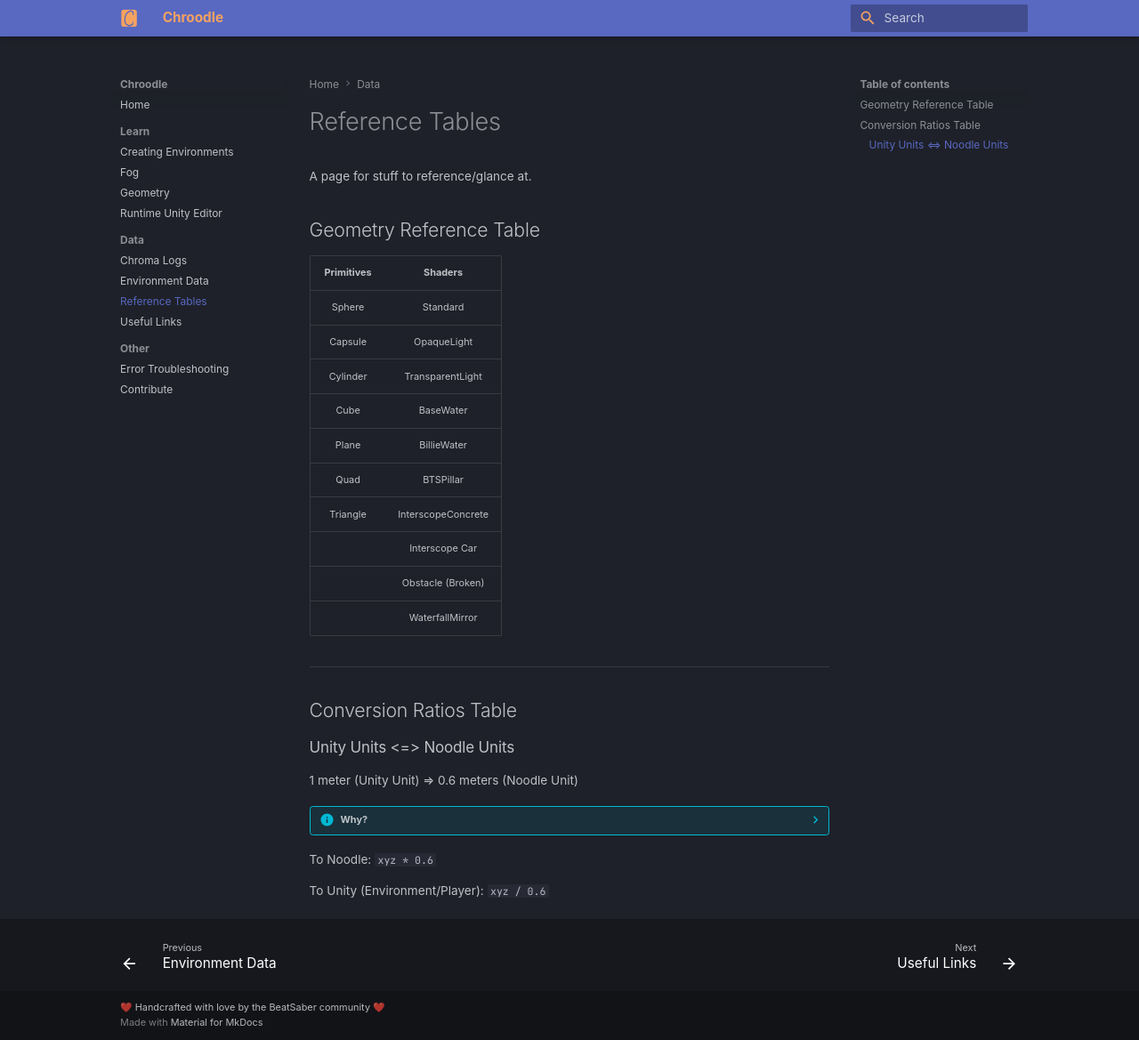
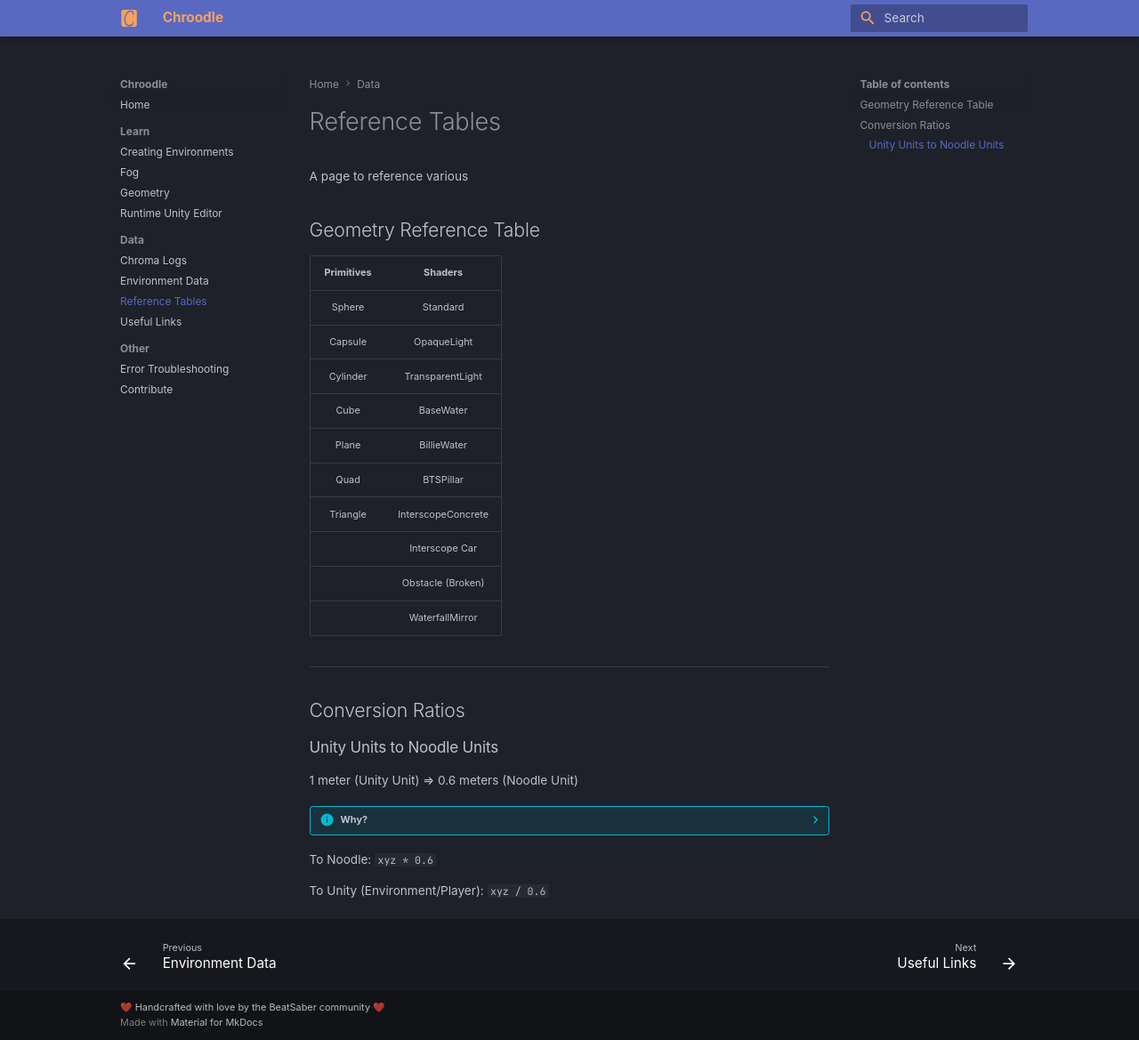
Before and after one commit to UGEcko/chroodleWeb, an MkDocs documentation site: the page built from docs/data/reftable.md, in a window 1280 px wide and 1169 px high. Shown: the whole window at 89% size. Built offline with MkDocs 1.6.1 and Material for MkDocs 9.7.7, drawn with Linux system fonts in a browser that asks for light colours; some web fonts are replaced.

Commit message:
I like this better

```diff
--- a/docs/data/reftable.md
+++ b/docs/data/reftable.md
@@ -1,6 +1,6 @@
 # Reference Tables
 
-A page for stuff to reference/glance at.
+A page to reference various
 
 ## Geometry Reference Table
 
@@ -19,9 +19,9 @@ A page for stuff to reference/glance at.
 
 <hr>
 
-## Conversion Ratios Table
+## Conversion Ratios
 
-### Unity Units <=> Noodle Units
+### Unity Units to Noodle Units
 
 1 meter (Unity Unit) => 0.6 meters (Noodle Unit)
 
```
